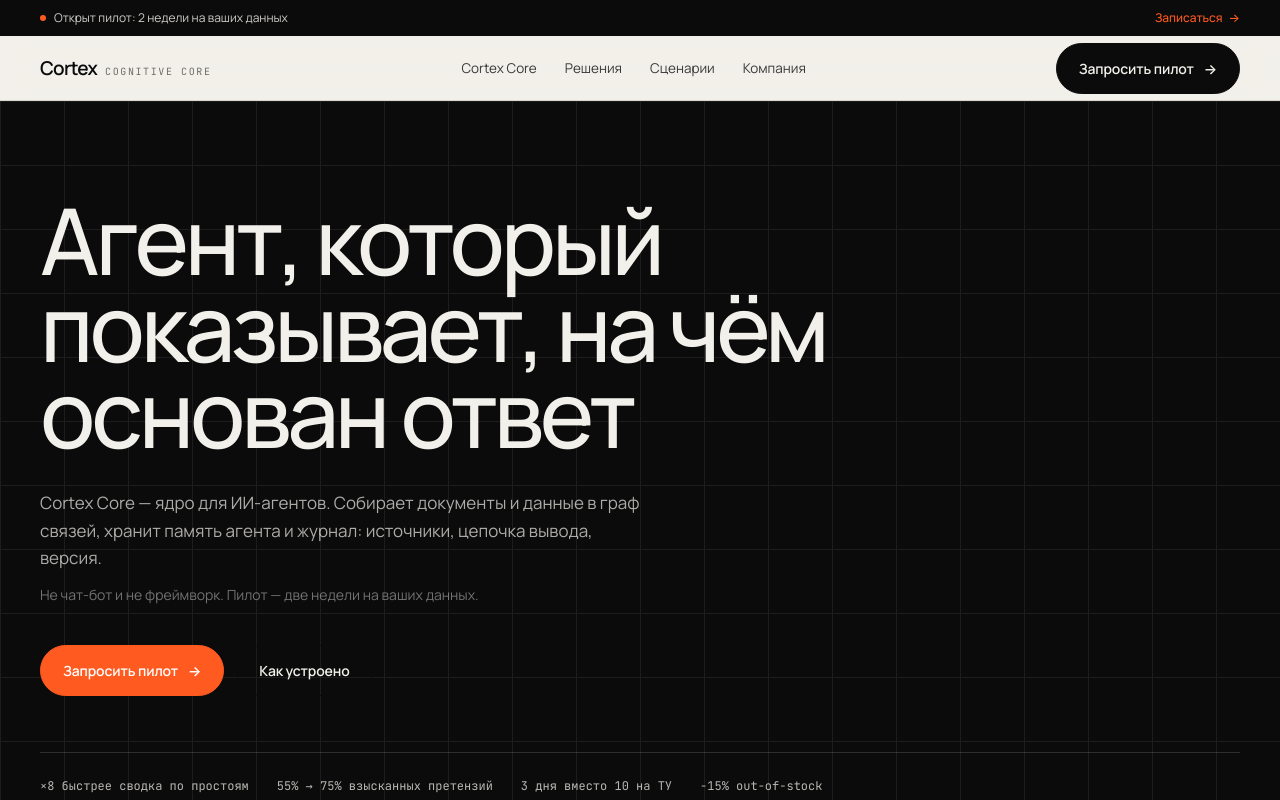
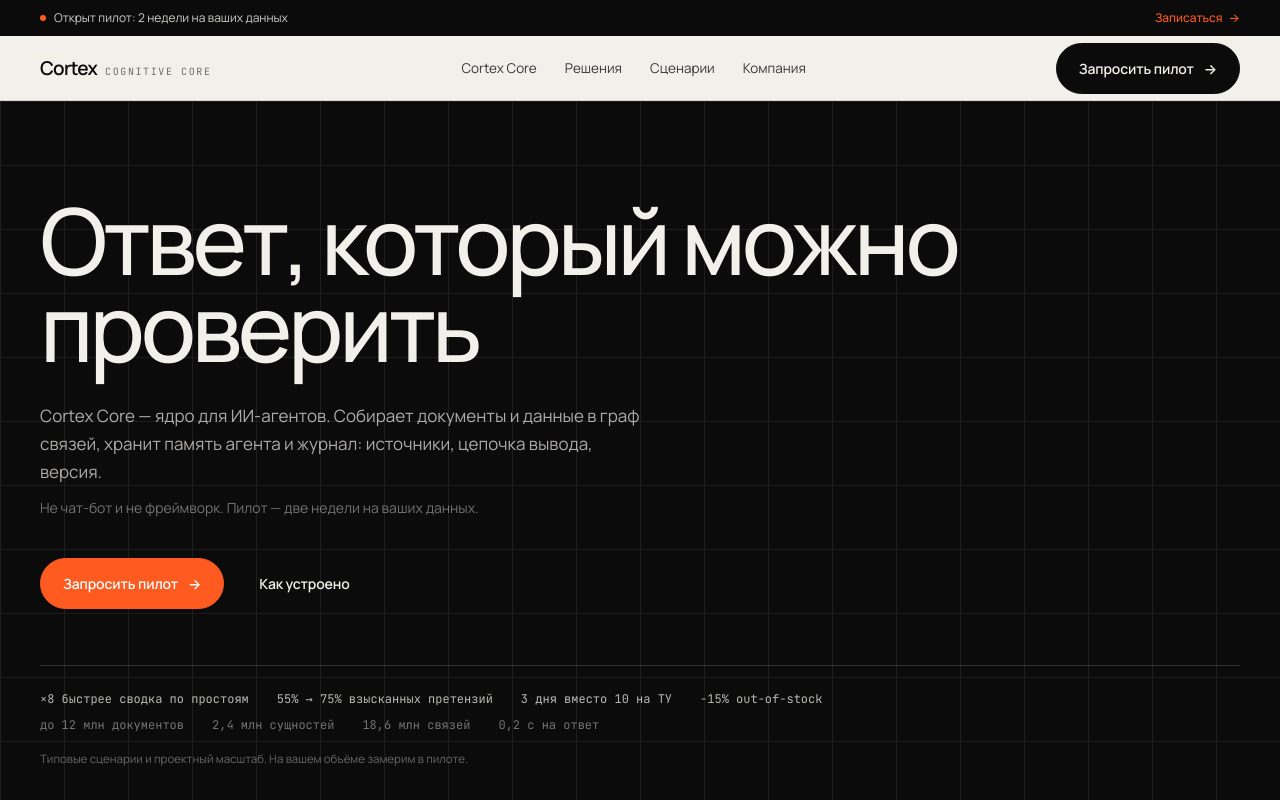
Before and after one commit to eshigarov/cortex, a Next.js app: page /cortex/ in a window 1280 px wide. Shown: the top 800 px of the page. Built offline with nearby package versions, Linux system fonts and the light colour scheme.

Commit message:
v3.2: H1 — «Ответ, который можно проверить»

```diff
--- a/app/page.tsx
+++ b/app/page.tsx
@@ -144,7 +144,7 @@ export default function Home() {
         />
         <div className="wrap relative pb-20 pt-16 md:pb-28 md:pt-24">
           <h1 className="display max-w-[18ch]">
-            Агент, который показывает, на чём основан ответ
+            Ответ, который можно проверить
           </h1>
 
           <p className="mt-8 max-w-[58ch] text-[17px] leading-relaxed text-[var(--color-paper)]/70">
```
